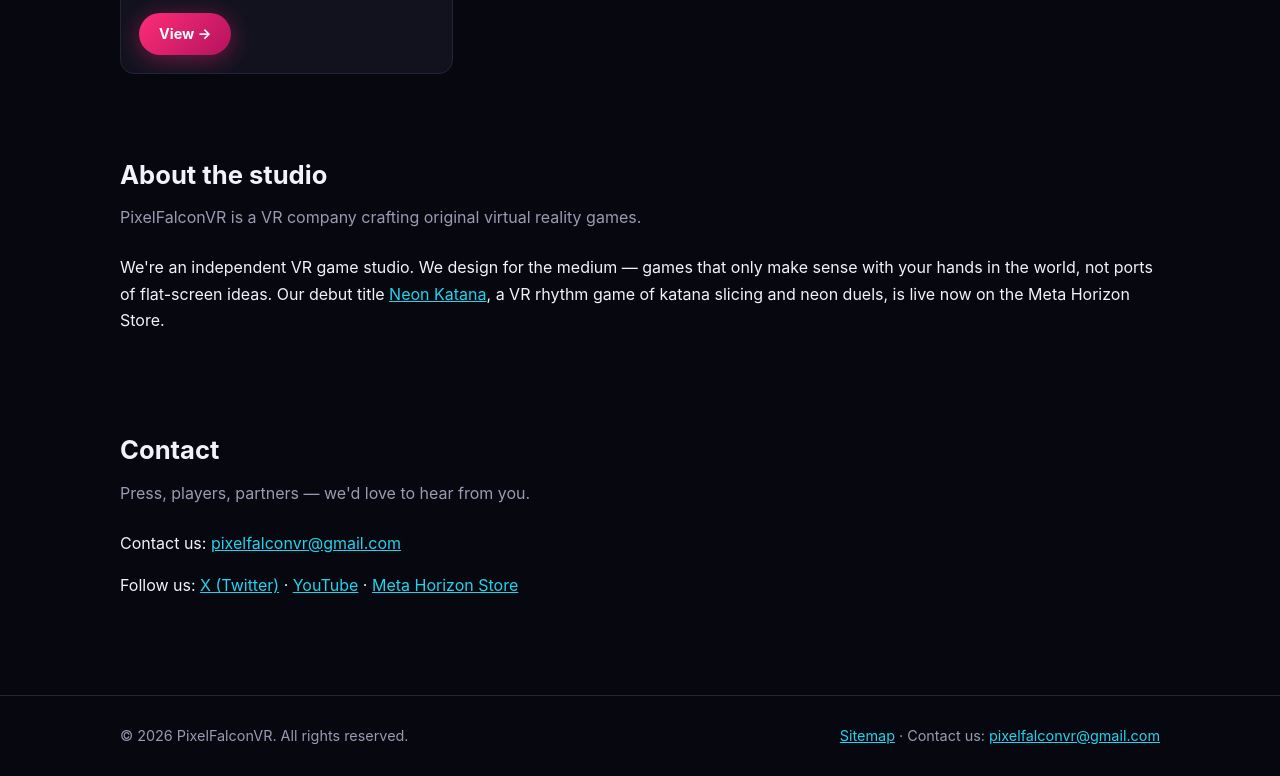
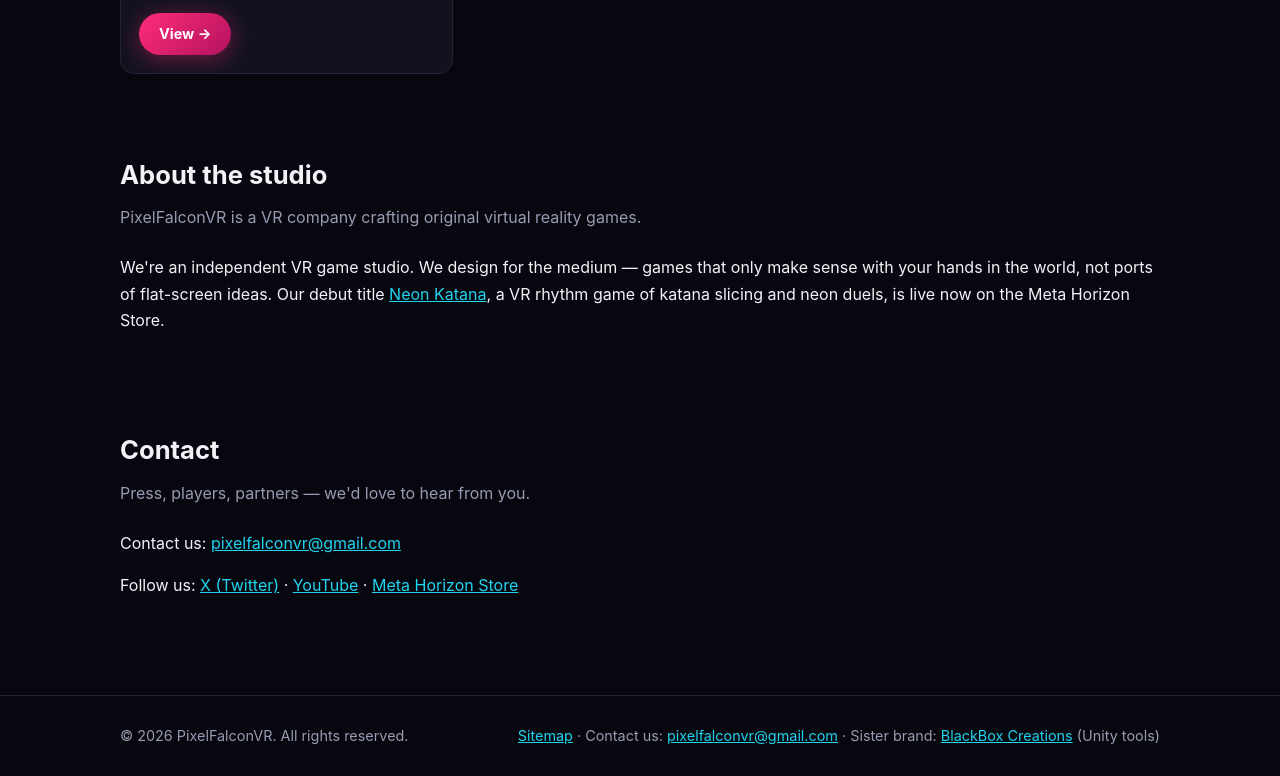
Before and after one commit to kashi45248-prog/PixelFalconVR, a plain HTML site: page index.html in a window 1280 px wide. Shown: the part 902-1678 px from the top of the page. Drawn offline with Linux system fonts and the light colour scheme.

Commit message:
Footer: BlackBox Creations sister-brand link

```diff
--- a/index.html
+++ b/index.html
@@ -48,7 +48,7 @@
 
 <footer class="site"><div class="wrap">
 <span>© 2026 PixelFalconVR. All rights reserved.</span>
-<span><a href="sitemap.xml">Sitemap</a> · Contact us: <a href="mailto:pixelfalconvr@gmail.com">pixelfalconvr@gmail.com</a></span>
+<span><a href="sitemap.xml">Sitemap</a> · Contact us: <a href="mailto:pixelfalconvr@gmail.com">pixelfalconvr@gmail.com</a> · Sister brand: <a href="https://kashi45248-prog.github.io/Blackbox_creations-/">BlackBox Creations</a> (Unity tools)</span>
 </div></footer>
 <script src="games-data.js"></script>
 </body>
```
Also changed, not shown: neon-katana.html (+1 -1 lines).
